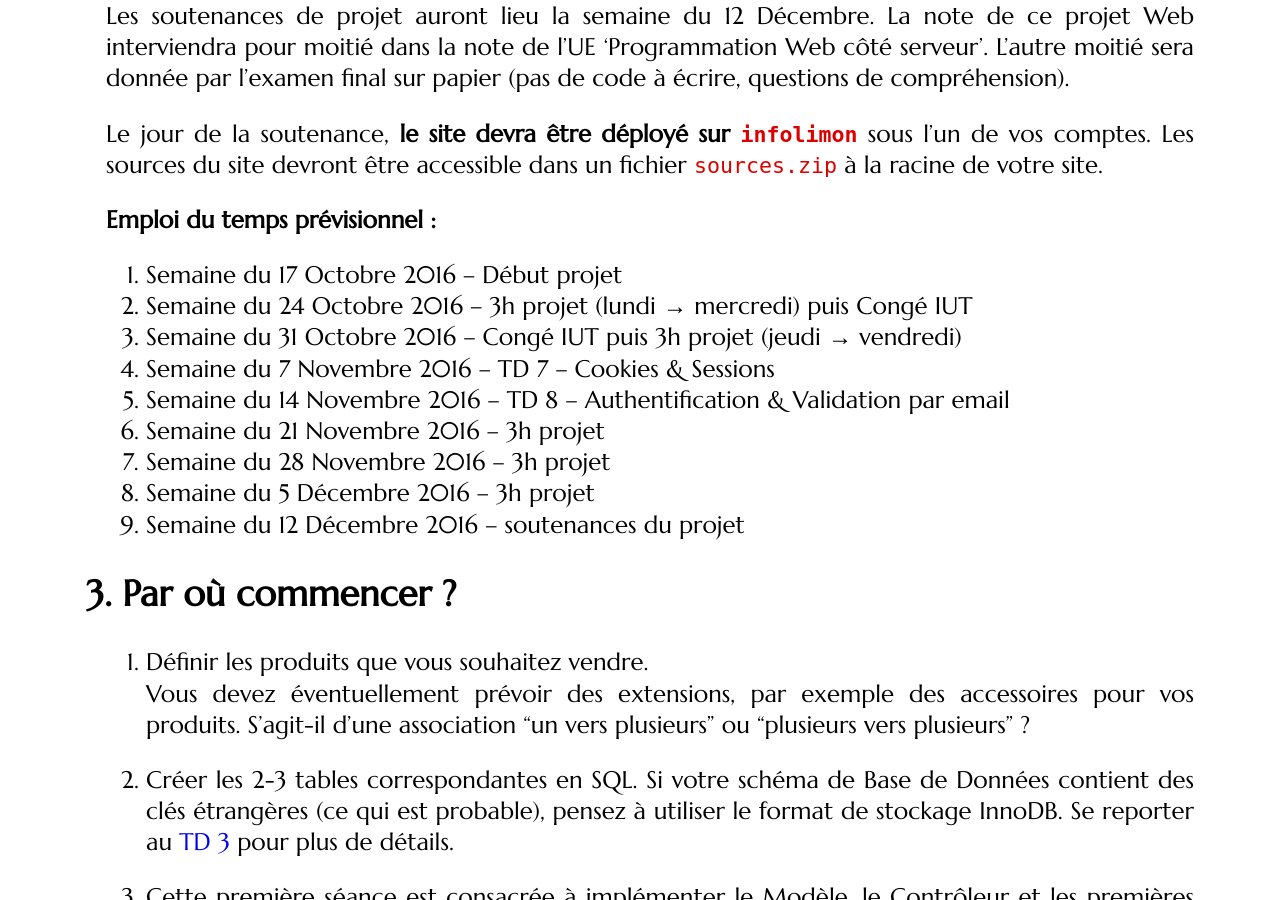
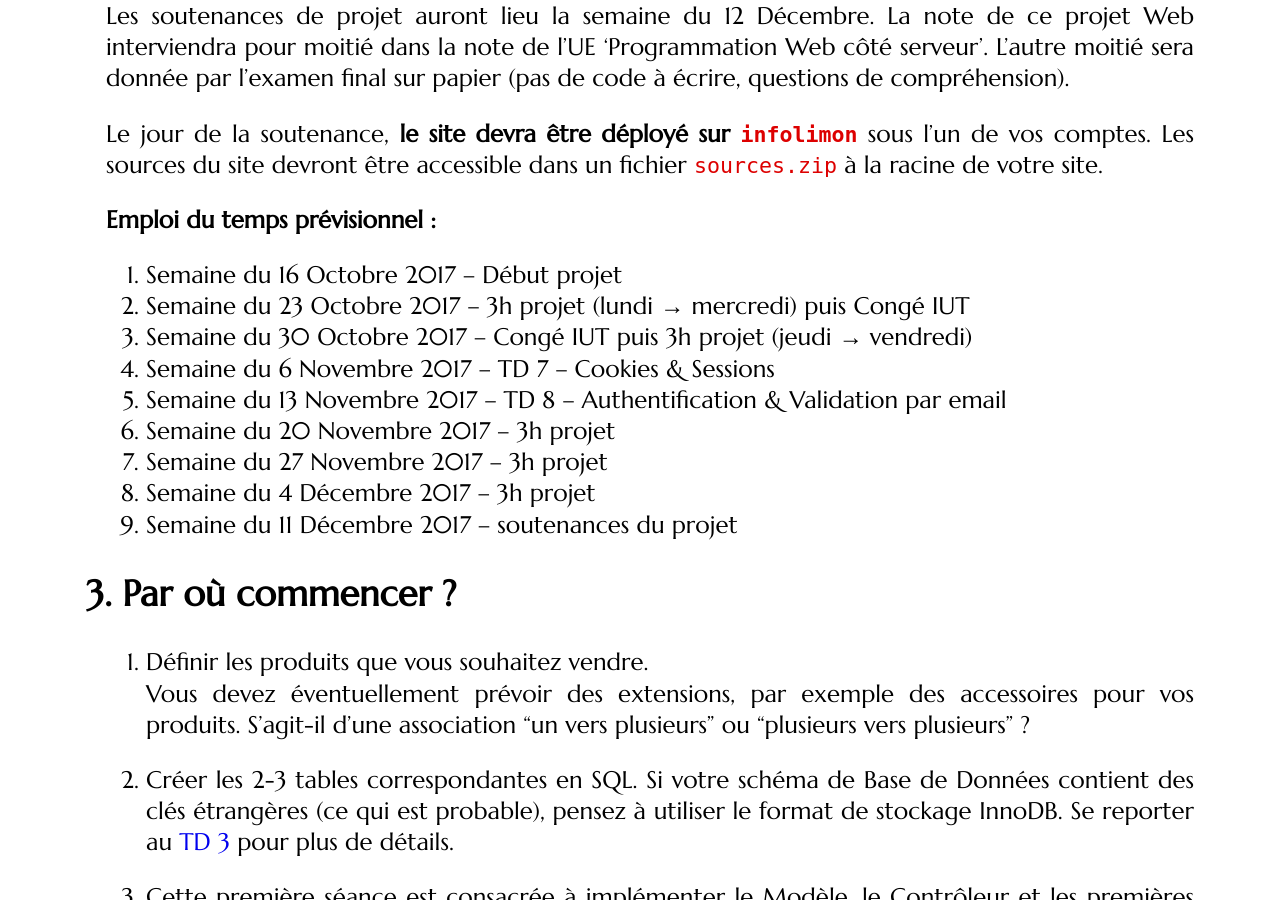
Before and after one commit to romainlebreton/R3.01-DeveloppementWeb, a Jekyll site: the page built from projet.md, in a window 1280 px wide and 900 px high, scrolled down 748 px. Built offline with Jekyll 4.4.1, drawn with Linux system fonts in a browser that asks for light colours; some web fonts are replaced.

Commit message:
2016 -> 2017

```diff
--- a/projet.md
+++ b/projet.md
@@ -39,15 +39,15 @@ l'un de vos comptes. Les sources du site devront être accessible dans un fichie
 
 **Emploi du temps prévisionnel :**
 
-1. Semaine du 17 Octobre 2016 -- Début projet
-1. Semaine du 24 Octobre 2016 -- 3h projet (lundi &rarr; mercredi) puis Congé IUT
-1. Semaine du 31 Octobre 2016 -- Congé IUT puis 3h projet (jeudi &rarr; vendredi)
-1. Semaine du 7 Novembre 2016 --  TD 7 -- Cookies & Sessions
-1. Semaine du 14 Novembre 2016 --  TD 8 -- Authentification & Validation par email
-1. Semaine du 21 Novembre 2016 -- 3h projet
-1. Semaine du 28 Novembre 2016 -- 3h projet
-1. Semaine du 5 Décembre 2016 -- 3h projet
-1. Semaine du 12 Décembre 2016 -- soutenances du projet
+1. Semaine du 16 Octobre 2017 -- Début projet
+1. Semaine du 23 Octobre 2017 -- 3h projet (lundi &rarr; mercredi) puis Congé IUT
+1. Semaine du 30 Octobre 2017 -- Congé IUT puis 3h projet (jeudi &rarr; vendredi)
+1. Semaine du 6 Novembre 2017 --  TD 7 -- Cookies & Sessions
+1. Semaine du 13 Novembre 2017 --  TD 8 -- Authentification & Validation par email
+1. Semaine du 20 Novembre 2017 -- 3h projet
+1. Semaine du 27 Novembre 2017 -- 3h projet
+1. Semaine du 4 Décembre 2017 -- 3h projet
+1. Semaine du 11 Décembre 2017 -- soutenances du projet
 
 ## Par où commencer ?
 
```
Also changed, not shown: index.md (+15 -15 lines).
